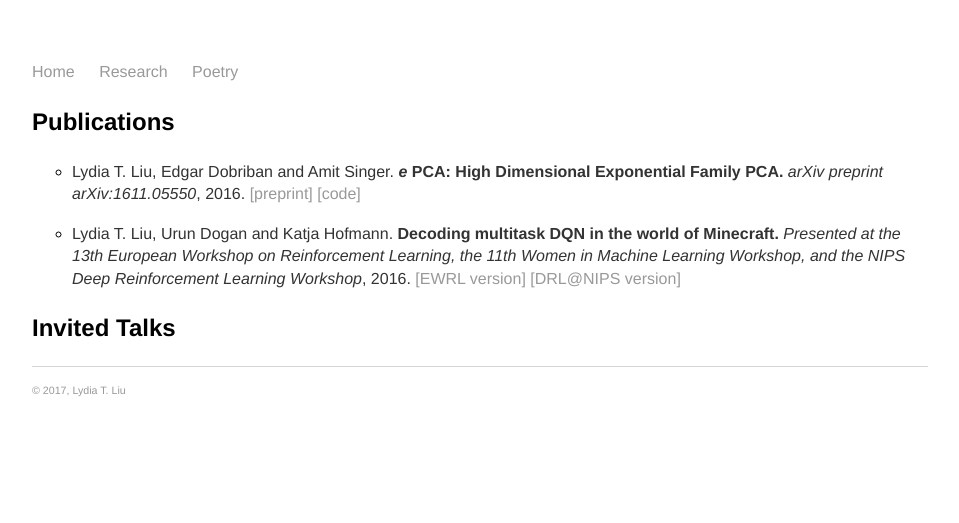
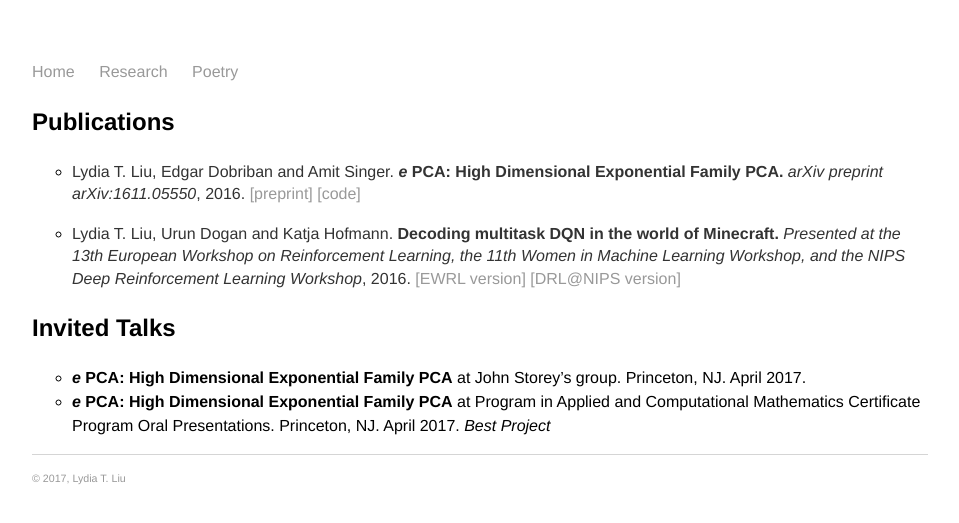
Before and after one commit to serenalwang/serenalwang.github.io, a Jekyll site: the page built from projects.md, in a window 1280 px wide. Shown: the top 523 px of the page, without its empty margins (160-1119 px from the left). Built offline with Jekyll 4.4.1, drawn with Linux system fonts in a browser that asks for light colours.

Commit message:
Update projects.md

```diff
--- a/projects.md
+++ b/projects.md
@@ -10,3 +10,6 @@ title: Research
 * Lydia T. Liu, Urun Dogan and Katja Hofmann. **Decoding multitask DQN in the world of Minecraft.** *Presented at the 13th European Workshop on Reinforcement Learning, the 11th Women in Machine Learning Workshop, and the NIPS Deep Reinforcement Learning Workshop*, 2016. [[EWRL version]](http://ewrl.files.wordpress.com/2016/11/ewrl13-2016-submission-29.pdf) [[DRL@NIPS version]](https://drive.google.com/file/d/0B1PUpk7kwWu-bDd2djhqNEx2S2J4UURTUE1sVjVnS2tXZG9r/view)
 
 ### Invited Talks
+
+* ***e*** **PCA: High Dimensional Exponential Family PCA** at John Storey's group. Princeton, NJ. April 2017.
+* ***e*** **PCA: High Dimensional Exponential Family PCA** at Program in Applied and Computational Mathematics Certificate Program Oral Presentations. Princeton, NJ. April 2017. *Best Project*
```
